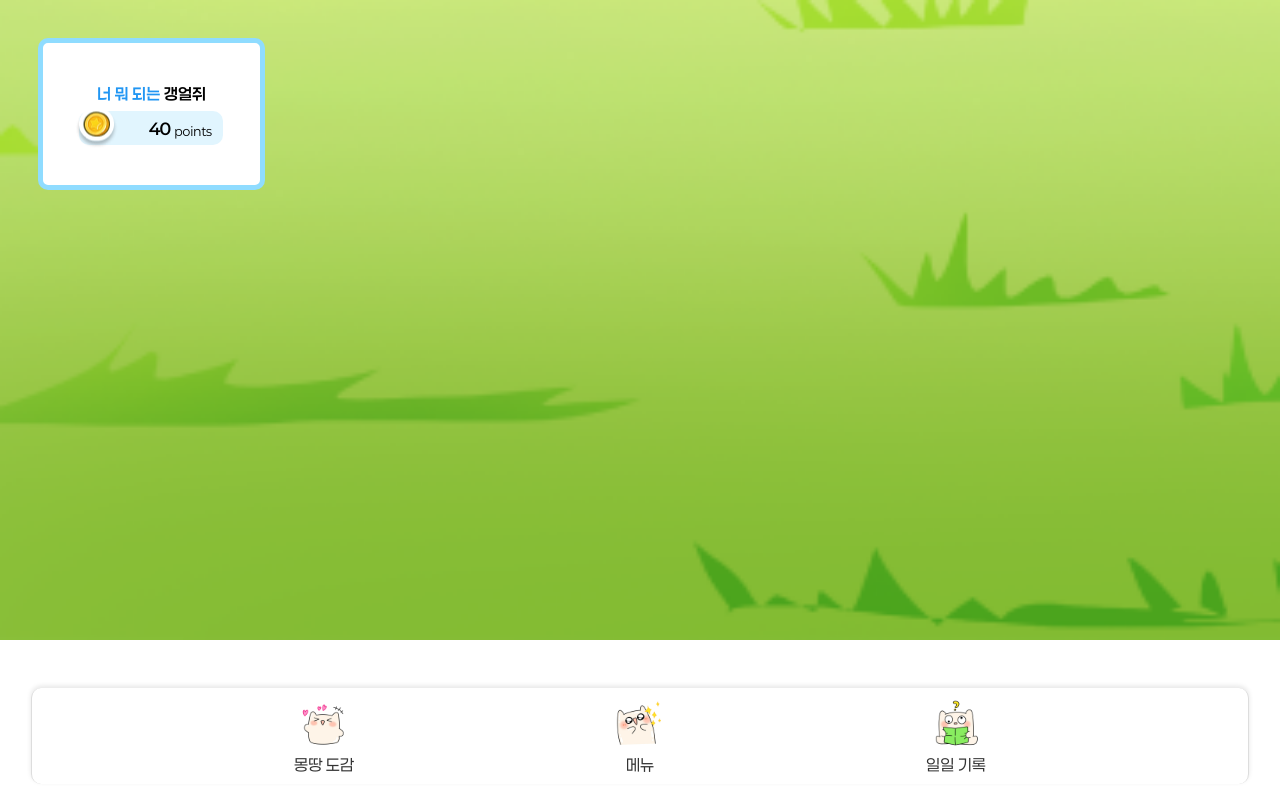
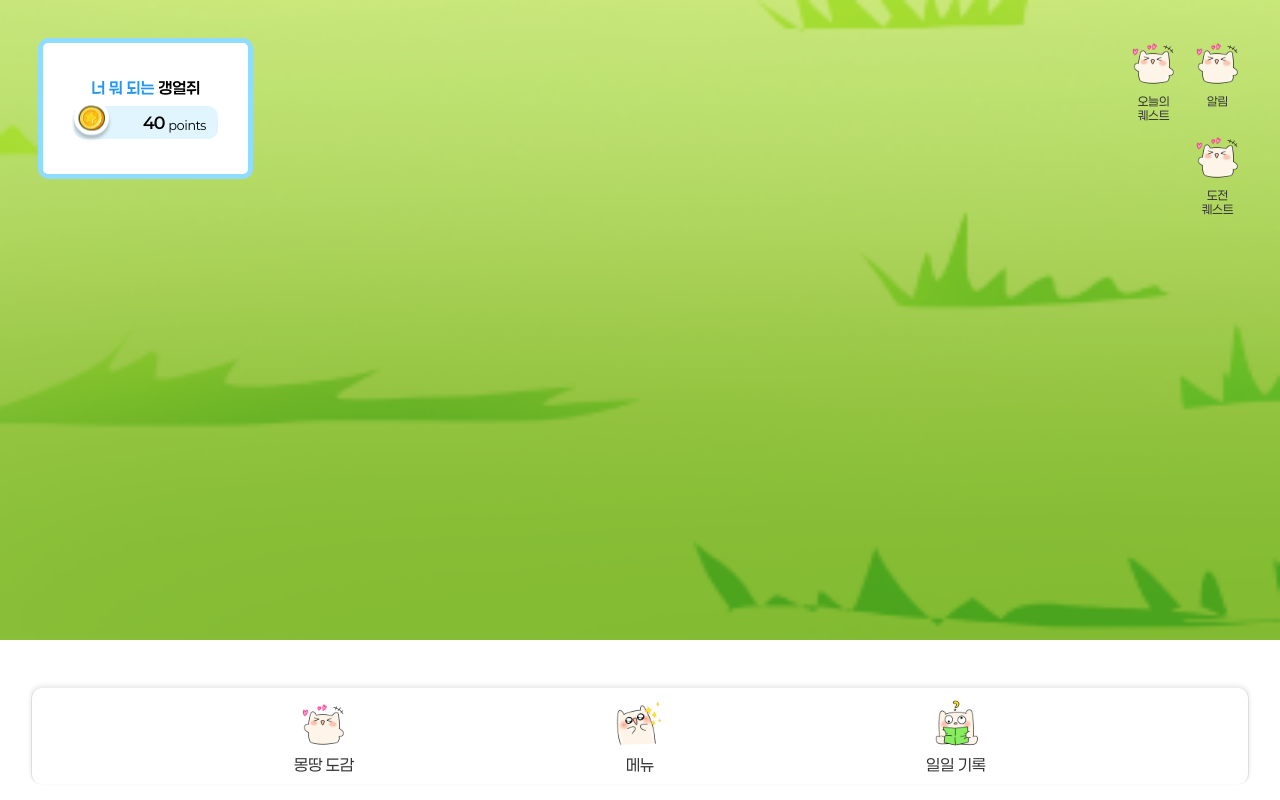
Before and after one commit to fefe1231/mongddang, a React (Vite) app in the folder frontend/: page / in a window 1280 px wide. Built offline with nearby package versions, Linux system fonts and the light colour scheme.

Commit message:
✨ Feat/(#48, S11P31D207-193): 메인페이지 상단 아이콘 배치 구현
.

```diff
--- a/frontend/src/pages/MainPage/KidsMainPage.tsx
+++ b/frontend/src/pages/MainPage/KidsMainPage.tsx
@@ -1,15 +1,57 @@
 /** @jsxImportSource @emotion/react */
 
 import { BottomBar } from '@/shared/ui/BottomBar';
-import { kidsMainBase, topContainer } from './styles';
+import {
+  iconGroupCss,
+  iconHorizontalCss,
+  iconVerticalCss,
+  kidsMainBase,
+  topContainer,
+} from './styles';
 import ProfileStatus from './ui/ProfileStatus/ProfileStatus';
+import { IconTypo } from '@/shared/ui/IconTypo';
 
 const KidsMainPage = () => {
   return (
     <div css={kidsMainBase}>
-      {/* 프로필 상태창 */}
+      {/* 상단 컴포넌트들 */}
       <div css={topContainer}>
+        {/* 프로필 상태창 */}
         <ProfileStatus />
+      </div>
+
+      {/* 아이콘 모음 */}
+      <div css={iconGroupCss}>
+        <div css={iconHorizontalCss}>
+          <IconTypo
+            icon="/img/%EB%A7%90%EB%9E%911.png"
+            fontSize="0.75"
+            menu={
+              <span>
+                오늘의 <br />
+                퀘스트
+              </span>
+            }
+          />
+        </div>
+        <div css={iconVerticalCss}>
+          <IconTypo
+            icon="/img/%EB%A7%90%EB%9E%911.png"
+            fontSize="0.75"
+            menu="알림"
+          />
+          <IconTypo
+            icon="/img/%EB%A7%90%EB%9E%911.png"
+            fontSize="0.75"
+            menu={
+              <div>
+                도전
+                <br />
+                퀘스트
+              </div>
+            }
+          />
+        </div>
       </div>
 
       {/* 바텀바 */}
--- a/frontend/src/pages/MainPage/styles.ts
+++ b/frontend/src/pages/MainPage/styles.ts
@@ -18,3 +18,19 @@ export const topContainer = css`
   height: fit-content;
   padding: 3%;
 `;
+
+export const iconGroupCss = css`
+  display: flex;
+  padding: 3%;
+  gap: 1rem;
+`;
+
+export const iconHorizontalCss = css`
+  display: flex;
+`;
+
+export const iconVerticalCss = css`
+  display: flex;
+  flex-direction: column;
+  gap: 1.5rem;
+`;
--- a/frontend/src/shared/ui/IconTypo/IconTypo.styles.ts
+++ b/frontend/src/shared/ui/IconTypo/IconTypo.styles.ts
@@ -4,6 +4,7 @@ export const containerCss = css`
   display: flex;
   flex-direction: column;
   align-items: center;
+  text-align: center;
 `;
 
 export const iconCss = (size: number, disabled: boolean) => css`
@@ -11,7 +12,8 @@ export const iconCss = (size: number, disabled: boolean) => css`
   height: ${size}rem;
   margin-bottom: 0.5rem;
 
-  ${disabled && `
+  ${disabled &&
+  `
     filter: grayscale(100%) brightness(0%);
   `}
 `;
--- a/frontend/src/shared/ui/IconTypo/IconTypo.types.ts
+++ b/frontend/src/shared/ui/IconTypo/IconTypo.types.ts
@@ -1,8 +1,9 @@
+import { ReactNode } from "react";
 import { Tsize } from "../Typography/Typography.types";
 
 export interface IconTypoProps {
   icon: string;
-  menu: string;
+  menu: ReactNode;
   selected?: boolean;
   size?: number;
   fontSize?: Tsize;
```
